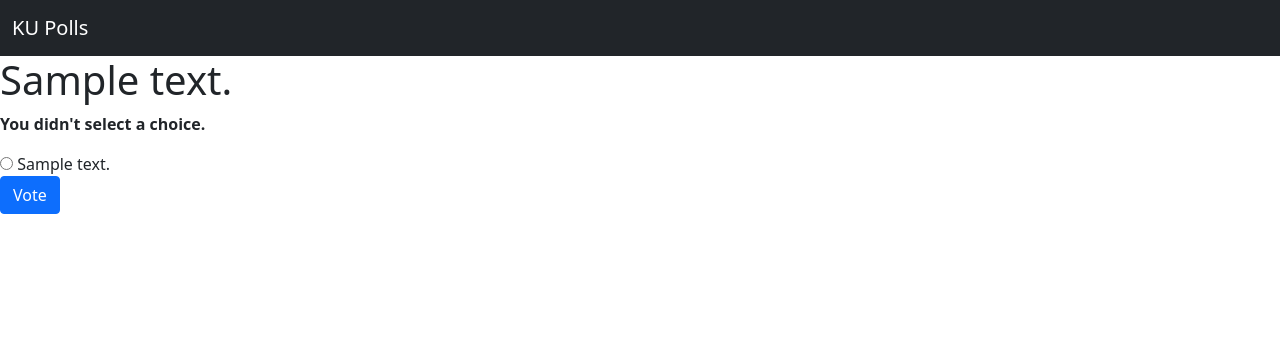
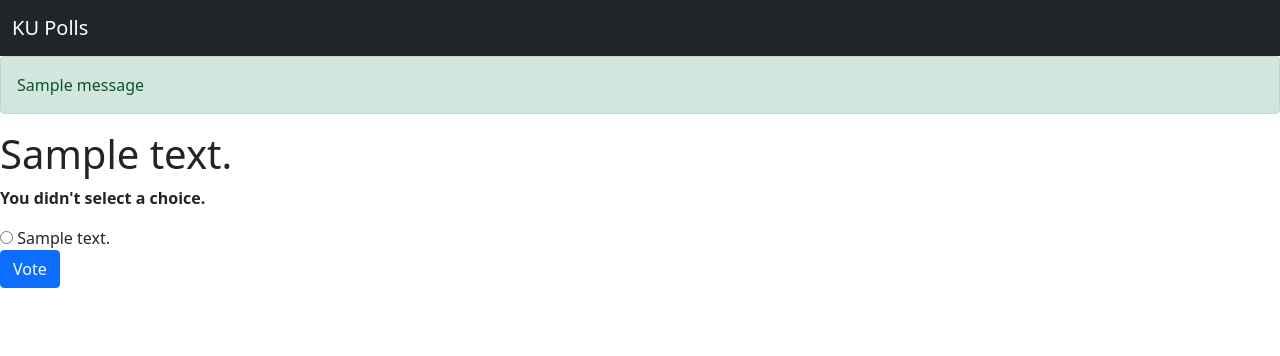
Before and after one commit to HelloYeew/ku-polls, a Django app: page /polls/1/vote/ in a window 1280 px wide. Shown: the top 356 px of the page. Run offline with Django 3.2, Linux system fonts and the light colour scheme; tables that the repository leaves empty hold one stand-in row (values such as "Sample post"); one stand-in notice (Sample message) is shown.

Commit message:
Add message to template

```diff
--- a/polls/templates/polls/base.html
+++ b/polls/templates/polls/base.html
@@ -18,6 +18,21 @@
     </div>
   </nav>
 
+    {% if messages %}
+        {% for message in messages %}
+            {% if message.tags == "success"%}
+                <div class="alert alert-success">
+                   {{ message }}
+                </div>
+            {% endif %}
+            {% if message.tags == "error"%}
+                <div class="alert alert-danger">
+                    {{ message }}
+                </div>
+            {% endif %}
+        {% endfor %}
+      {% endif %}
+
     {% block content %}{% endblock %}
 
     <script src="https://cdn.jsdelivr.net/npm/bootstrap@5.1.0/dist/js/bootstrap.bundle.min.js" integrity="sha384-U1DAWAznBHeqEIlVSCgzq+c9gqGAJn5c/t99JyeKa9xxaYpSvHU5awsuZVVFIhvj" crossorigin="anonymous"></script>
```
